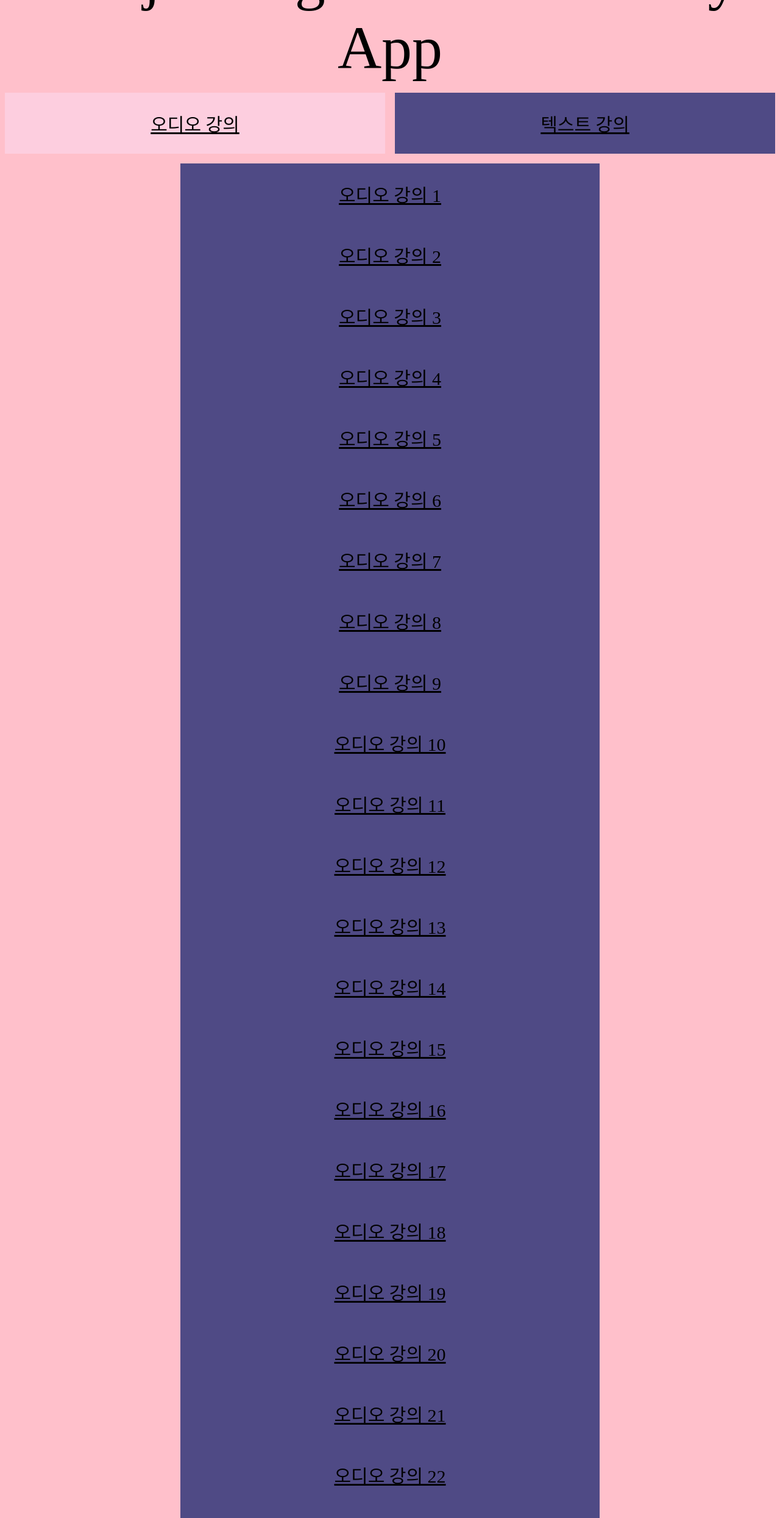
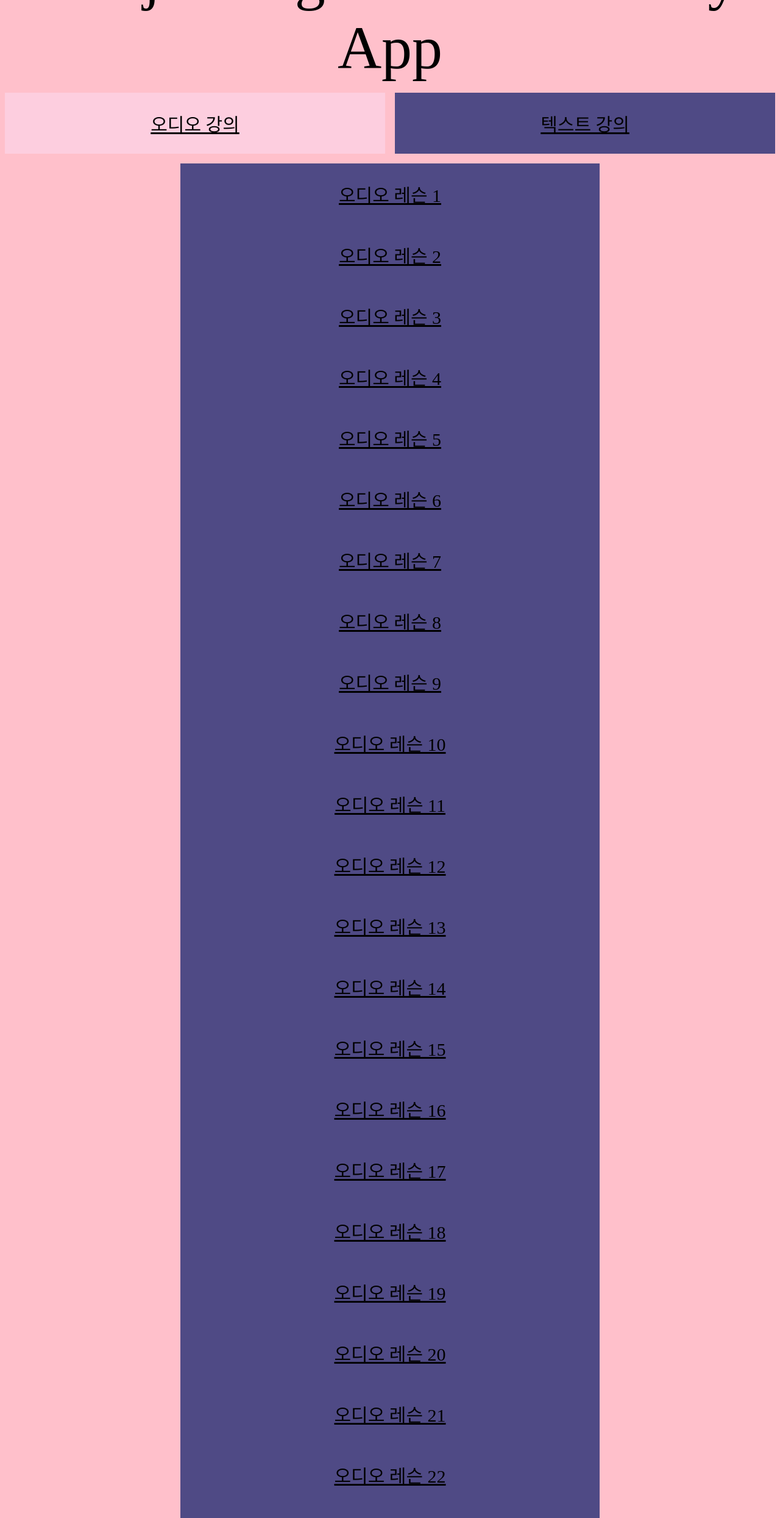
Before and after one commit to rekcahdam/rekcahdam.github.io, a plain HTML site: page minjistudy/index.html in a window 1280 px wide. Shown: the part 311-2800 px from the top of the page at 61% size. Drawn offline with Linux system fonts and the light colour scheme.

Commit message:
Update index.html

```diff
--- a/minjistudy/index.html
+++ b/minjistudy/index.html
@@ -161,63 +161,63 @@ body {background-color: pink;}
 <a href="/minjistudy/?myVar1=textlessons" class="lesson" id="textlesson2">텍스트 강의</a>
 </div>
 <center>
-<a href="/minjistudy/?myVar1=unit01" class="lesson">오디오 강의 1</a>
-<a href="/minjistudy/?myVar1=unit02" class="lesson">오디오 강의 2</a>
+<a href="/minjistudy/?myVar1=unit01" class="lesson">오디오 레슨 1</a>
+<a href="/minjistudy/?myVar1=unit02" class="lesson">오디오 레슨 2</a>
 
-<a href="/minjistudy/?myVar1=unit03" class="lesson">오디오 강의 3</a>
+<a href="/minjistudy/?myVar1=unit03" class="lesson">오디오 레슨 3</a>
 
-<a href="/minjistudy/?myVar1=unit04" class="lesson">오디오 강의 4</a>
+<a href="/minjistudy/?myVar1=unit04" class="lesson">오디오 레슨 4</a>
 
-<a href="/minjistudy/?myVar1=unit05" class="lesson">오디오 강의 5</a>
+<a href="/minjistudy/?myVar1=unit05" class="lesson">오디오 레슨 5</a>
 
-<a href="/minjistudy/?myVar1=unit06" class="lesson">오디오 강의 6</a>
+<a href="/minjistudy/?myVar1=unit06" class="lesson">오디오 레슨 6</a>
 
-<a href="/minjistudy/?myVar1=unit07" class="lesson">오디오 강의 7</a>
+<a href="/minjistudy/?myVar1=unit07" class="lesson">오디오 레슨 7</a>
 
 
-<a href="/minjistudy/?myVar1=unit08" class="lesson">오디오 강의 8</a>
-<a href="/minjistudy/?myVar1=unit09" class="lesson">오디오 강의 9</a>
+<a href="/minjistudy/?myVar1=unit08" class="lesson">오디오 레슨 8</a>
+<a href="/minjistudy/?myVar1=unit09" class="lesson">오디오 레슨 9</a>
 
-<a href="/minjistudy/?myVar1=unit10" class="lesson">오디오 강의 10</a>
+<a href="/minjistudy/?myVar1=unit10" class="lesson">오디오 레슨 10</a>
 
-<a href="/minjistudy/?myVar1=unit11" class="lesson">오디오 강의 11</a>
+<a href="/minjistudy/?myVar1=unit11" class="lesson">오디오 레슨 11</a>
 
-<a href="/minjistudy/?myVar1=unit12" class="lesson">오디오 강의 12</a>
+<a href="/minjistudy/?myVar1=unit12" class="lesson">오디오 레슨 12</a>
 
-<a href="/minjistudy/?myVar1=unit13" class="lesson">오디오 강의 13</a>
+<a href="/minjistudy/?myVar1=unit13" class="lesson">오디오 레슨 13</a>
 
-<a href="/minjistudy/?myVar1=unit14" class="lesson">오디오 강의 14</a>
+<a href="/minjistudy/?myVar1=unit14" class="lesson">오디오 레슨 14</a>
 
 
-<a href="/minjistudy/?myVar1=unit15" class="lesson">오디오 강의 15</a>
-<a href="/minjistudy/?myVar1=unit16" class="lesson">오디오 강의 16</a>
+<a href="/minjistudy/?myVar1=unit15" class="lesson">오디오 레슨 15</a>
+<a href="/minjistudy/?myVar1=unit16" class="lesson">오디오 레슨 16</a>
 
-<a href="/minjistudy/?myVar1=unit17" class="lesson">오디오 강의 17</a>
+<a href="/minjistudy/?myVar1=unit17" class="lesson">오디오 레슨 17</a>
 
-<a href="/minjistudy/?myVar1=unit18" class="lesson">오디오 강의 18</a>
+<a href="/minjistudy/?myVar1=unit18" class="lesson">오디오 레슨 18</a>
 
-<a href="/minjistudy/?myVar1=unit19" class="lesson">오디오 강의 19</a>
+<a href="/minjistudy/?myVar1=unit19" class="lesson">오디오 레슨 19</a>
 
-<a href="/minjistudy/?myVar1=unit20" class="lesson">오디오 강의 20</a>
+<a href="/minjistudy/?myVar1=unit20" class="lesson">오디오 레슨 20</a>
 
-<a href="/minjistudy/?myVar1=unit21" class="lesson">오디오 강의 21</a>
+<a href="/minjistudy/?myVar1=unit21" class="lesson">오디오 레슨 21</a>
 
-<a href="/minjistudy/minjistudy/?myVar1=unit22" class="lesson">오디오 강의 22</a>
-<a href="/minjistudy/?myVar1=unit23" class="lesson">오디오 강의 23</a>
+<a href="/minjistudy/minjistudy/?myVar1=unit22" class="lesson">오디오 레슨 22</a>
+<a href="/minjistudy/?myVar1=unit23" class="lesson">오디오 레슨 23</a>
 
-<a href="/minjistudy/?myVar1=unit24" class="lesson">오디오 강의 24</a>
+<a href="/minjistudy/?myVar1=unit24" class="lesson">오디오 레슨 24</a>
 
-<a href="/minjistudy/?myVar1=unit25" class="lesson">오디오 강의 25</a>
+<a href="/minjistudy/?myVar1=unit25" class="lesson">오디오 레슨 25</a>
 
-<a href="/minjistudy/?myVar1=unit26" class="lesson">오디오 강의 26</a>
+<a href="/minjistudy/?myVar1=unit26" class="lesson">오디오 레슨 26</a>
 
-<a href="/minjistudy/?myVar1=unit27" class="lesson">오디오 강의 27</a>
+<a href="/minjistudy/?myVar1=unit27" class="lesson">오디오 레슨 27</a>
 
-<a href="/minjistudy/?myVar1=unit28" class="lesson">오디오 강의 28</a>
+<a href="/minjistudy/?myVar1=unit28" class="lesson">오디오 레슨 28</a>
 
-<a href="/minjistudy/?myVar1=unit29" class="lesson">오디오 강의 29</a>
+<a href="/minjistudy/?myVar1=unit29" class="lesson">오디오 레슨 29</a>
 
-<a href="/minjistudy/?myVar1=unit30" class="lesson">오디오 강의 30</a>
+<a href="/minjistudy/?myVar1=unit30" class="lesson">오디오 레슨 30</a>
 
 </center>
 </div>
```
